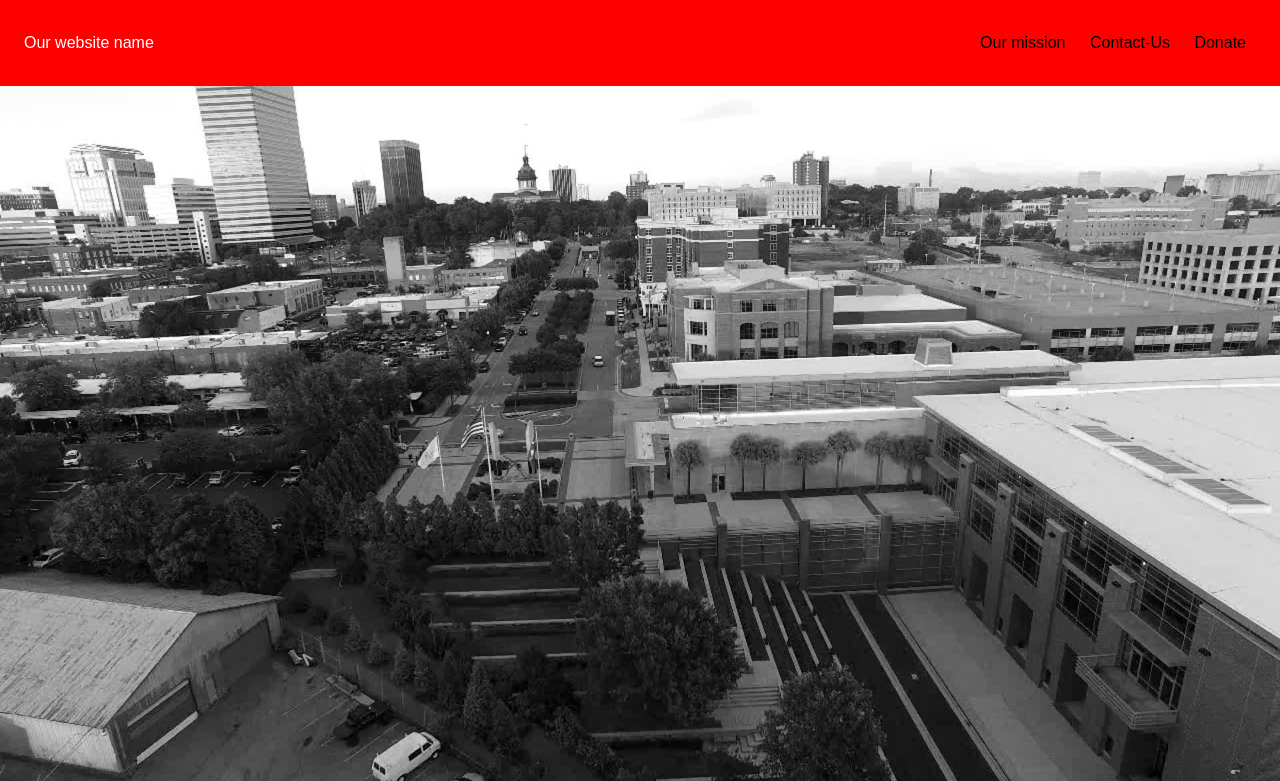
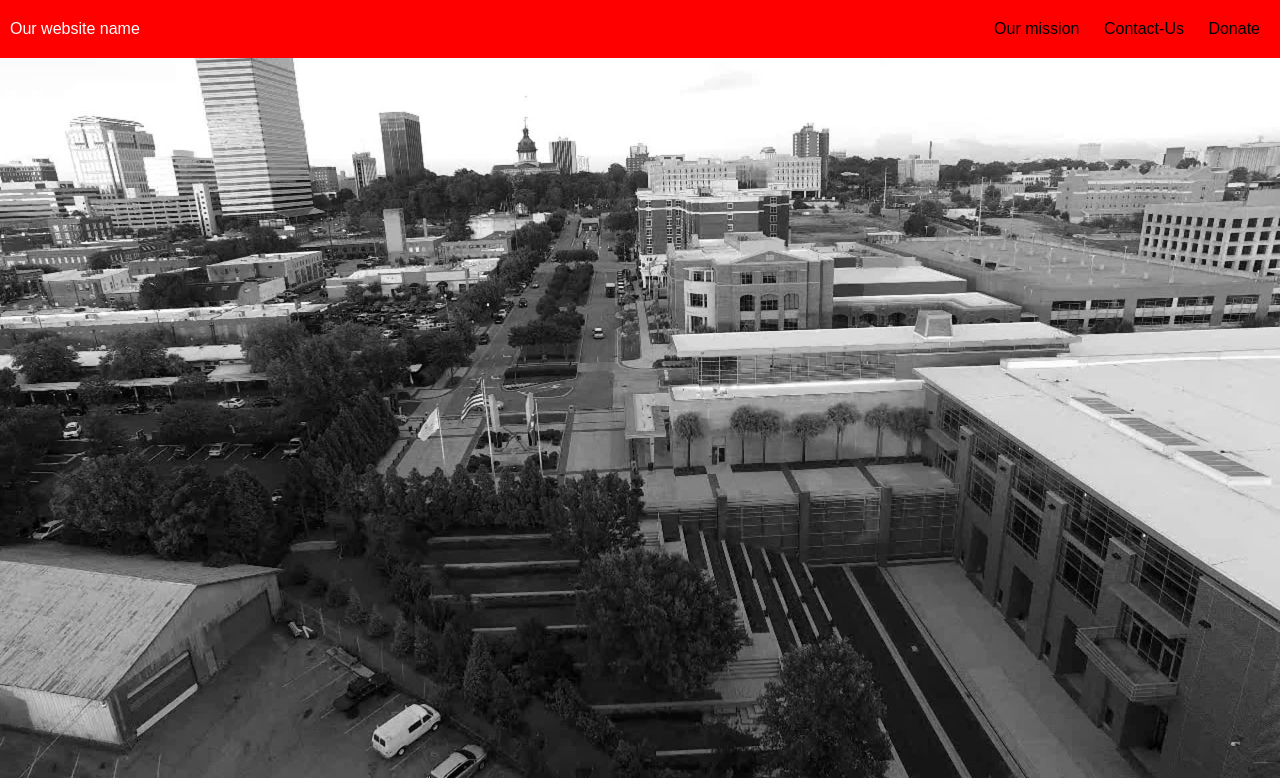
Before and after one commit to rjava721/Navigating-Winnipeg-Information-Website, a plain HTML site: page index.html in a window 1280 px wide. Shown: the top 781 px of the page. Drawn offline with Linux system fonts and the light colour scheme.

Commit message:
added css

```diff
--- a/style.css
+++ b/style.css
@@ -13,7 +13,7 @@ main {
 }
 .header{
   margin: 0px;
-    padding: 14px;
+    padding: 5;
     background-color: red;
     color: white;
 }
```
